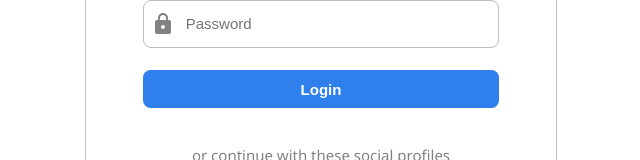
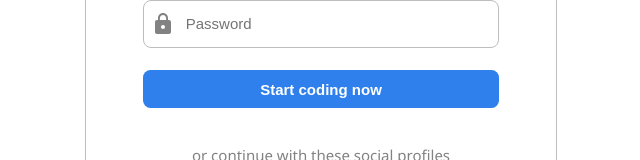
Before and after one commit to rahimbtc/auth-app-client, a Next.js app: page /login in a window 1280 px wide. Shown: the part 390-550 px from the top of the page, without its empty margins (319-959 px from the left). Built offline with nearby package versions, Linux system fonts and the light colour scheme.

Commit message:
fixed space before login link

```diff
--- a/components/login-form.tsx
+++ b/components/login-form.tsx
@@ -43,7 +43,7 @@ export default function LoginForm() {
               <Field className={styles.email} id="email" name="email" placeholder="Email" aria-describedby="emailHelp" />
               <Field className={styles.password} id="password" name="password" placeholder="Password" type="password" />
             </div>
-            <button type="submit" className={styles["login-button"]}>Login</button>
+            <button type="submit" className={styles["login-button"]}>Start coding now</button>
           </Form>
         </Formik>
         <p className={styles["small-gray-text"]}>or continue with these social profiles </p>
@@ -73,7 +73,7 @@ export default function LoginForm() {
             <img src="/Gihub.svg" alt="GITHUB Logo" />
           </a>
         </div>
-        <p className={styles["small-gray-text"]}>Already a member?
+        <p className={styles["small-gray-text"]}>Already a member?{' '}
           <a href="#"
             rel="noopener noreferrer">
             <span className={styles["small-blue-text"]}>Login</span>
@@ -83,3 +83,4 @@ export default function LoginForm() {
     </div>
   );
 };
+//space in jsx?
--- a/styles/Login.module.scss
+++ b/styles/Login.module.scss
@@ -40,7 +40,6 @@
     font-size: 1rem;
     font-weight: 400;
     padding: 0.9rem 0 0.9rem 2.8rem;
-    background-size: 2rem;
 }
 
 .email{
```
